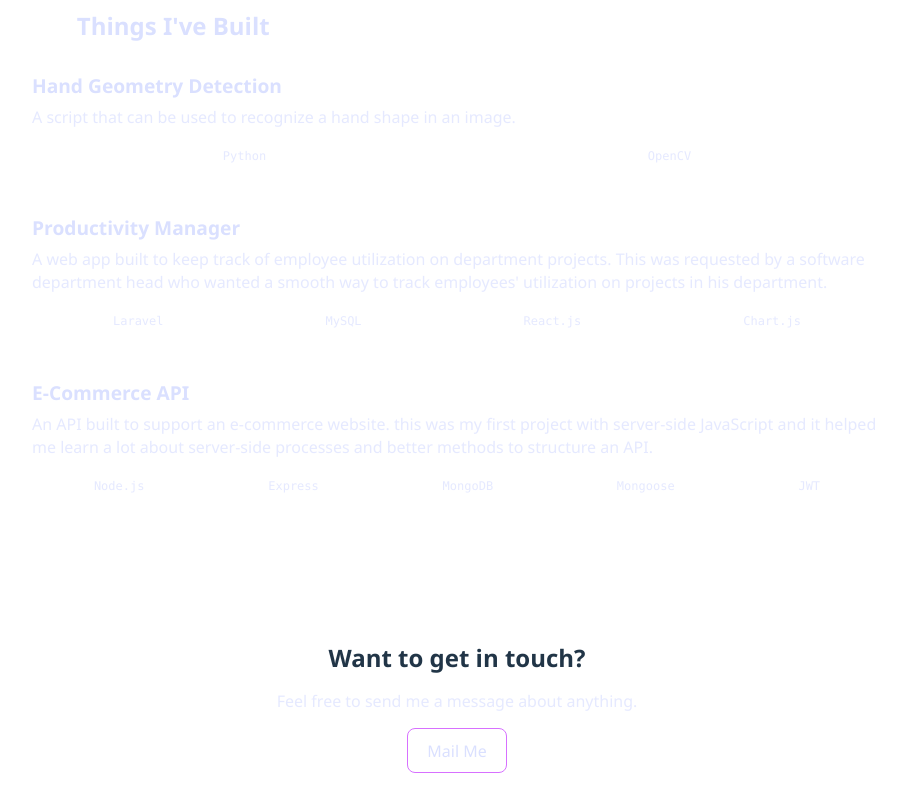
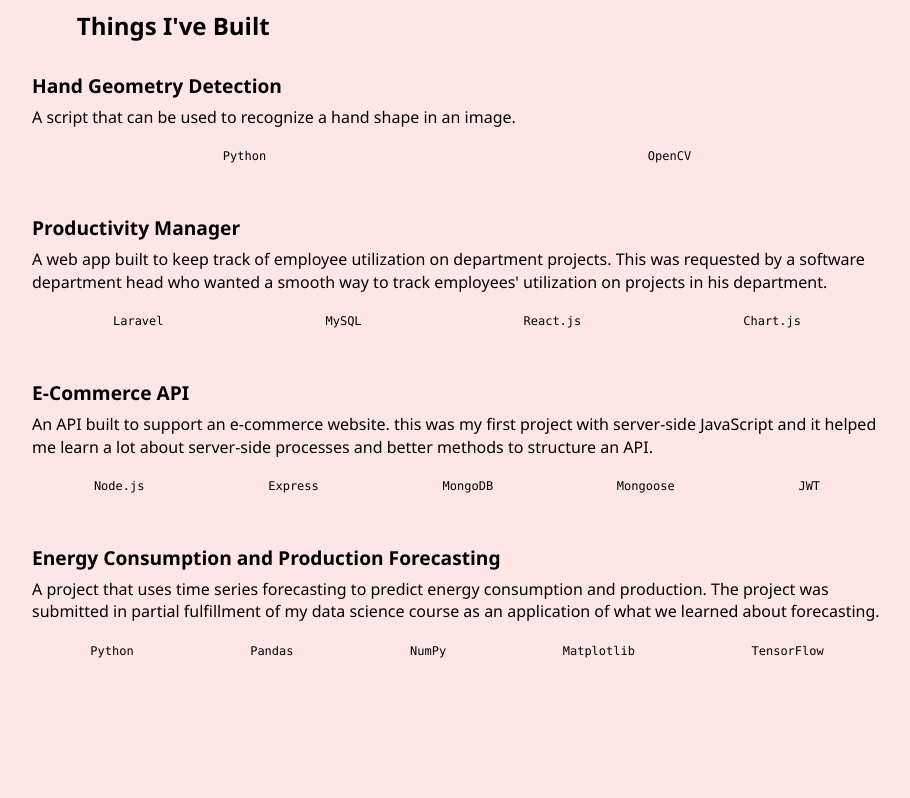
Before and after one commit to belsabbagh/my-portfolio-website, a SvelteKit app: page / in a window 1280 px wide. Shown: the part 1093-1891 px from the top of the page, without its empty margins (188-1098 px from the left). Built offline with nearby package versions, Linux system fonts and the light colour scheme; some icons are missing.

Commit message:
Update color variables and add new project

```diff
--- a/src/app.html
+++ b/src/app.html
@@ -11,13 +11,29 @@
 	</body>
 	<style>
 		:root {
-			--primary: rgb(218, 224, 255);
-			--primary-text: rgb(218, 224, 255, 0.7);
-			--accent: #d770ff;
-			--accent-translucent: rgba(214, 112, 255, 0.2);
-			--shadow: rgba(0, 0, 0, 0.3);
-			--background: rgb(23, 10, 46);
-			--background-header: rgba(23, 10, 46, 0.85);
+			--primary-dark: rgb(218, 224, 255);
+			--primary-text-dark: rgb(218, 224, 255, 0.7);
+			--accent-dark: #d770ff;
+			--accent-translucent-dark: rgba(214, 112, 255, 0.2);
+			--shadow-dark: rgba(0, 0, 0, 0.3);
+			--background-dark: rgb(23, 10, 46);
+			--background-header-dark: rgba(23, 10, 46, 0.85);
+
+			--primary-light: black;
+			--primary-text-light: black;
+			--accent-light: #7469B6;
+			--accent-translucent-light: rgba(225, 175, 209, 0.2);
+			--shadow-light: rgba(0, 0, 0, 0.3);
+			--background-light: rgb(255, 230, 230);
+			--background-header-light: rgb(255, 230, 230, 0.85);
+
+			--primary: var(--primary-dark);
+			--primary-text-dark: var(--primary-text-dark);
+			--accent: var(--accent-dark);
+			--accent-translucent: var(--accent-translucent-dark);
+			--shadow: var(--shadow-dark);
+			--background: var(--background-dark);
+			--background-header: var(--background-header-dark);
 
 			--default-font: 'Segoe UI', Tahoma, Geneva, Verdana, sans-serif;
 			--code-font: 'Fira Code', Monaco, monospace;
@@ -147,14 +163,20 @@
 
 		@media (prefers-color-scheme: light) {
 			:root {
-				color: #213547;
-				background-color: #ffffff;
+				--primary: var(--primary-light);
+				--primary-text: var(--primary-text-light);
+				--accent: var(--accent-light);
+				--accent-translucent: var(--accent-translucent-light);
+				--shadow: var(--shadow-light);
+				--background: var(--background-light);
+				--background-header: var(--background-header-light);
+
 			}
 			a:hover {
-				color: #747bff;
+				color: #7469B6;
 			}
 			button {
-				background-color: #f9f9f9;
+				background-color: var(--accent);
 			}
 		}
 
--- a/src/config/projects.js
+++ b/src/config/projects.js
@@ -1,28 +1,39 @@
-const projects= [
+const projects = [
   {
-    title: 'Hand Geometry Detection',
-    description: 'A script that can be used to recognize a hand shape in an image.',
-    stack: ['Python', 'OpenCV'],
-    href: 'https://github.com/belal-elsabbagh/hand-geometry-detection.git'
+    title: "Hand Geometry Detection",
+    description:
+      "A script that can be used to recognize a hand shape in an image.",
+    stack: ["Python", "OpenCV"],
+    href: "https://github.com/belal-elsabbagh/hand-geometry-detection.git",
   },
   {
-    title: 'Productivity Manager',
+    title: "Productivity Manager",
     description: `A web app built to keep track of employee utilization on
     department projects. This was requested by a software department
     head who wanted a smooth way to track employees' utilization on projects
     in his department.`,
-    stack: ['Laravel', 'MySQL', 'React.js', 'Chart.js'],
-    href: 'https://github.com/belsabbagh/productivity-manager-web-app.git'
+    stack: ["Laravel", "MySQL", "React.js", "Chart.js"],
+    href: "https://github.com/belsabbagh/productivity-manager-web-app.git",
   },
   {
-    title: 'E-Commerce API',
+    title: "E-Commerce API",
     description: `An API built to support an e-commerce website.
     this was my first project with server-side JavaScript
     and it helped me learn a lot about server-side
     processes and better methods to structure an API.`,
-    stack: ['Node.js', 'Express', 'MongoDB', 'Mongoose', 'JWT'],
-    href: 'https://github.com/belal-elsabbagh/e-commerce-app.git'
-  }
+    stack: ["Node.js", "Express", "MongoDB", "Mongoose", "JWT"],
+    href: "https://github.com/belal-elsabbagh/e-commerce-app.git",
+  },
+
+  {
+    title: "Energy Consumption and Production Forecasting",
+    description: `A project that uses time series forecasting to predict
+  energy consumption and production. The project was submitted in partial
+  fulfillment of my data science course as an application of what we learned
+  about forecasting.`,
+    stack: ["Python", "Pandas", "NumPy", "Matplotlib", "TensorFlow"],
+    href: "https://github.com/belsabbagh/energy-forecasting.git",
+  },
 ];
 
 export default projects;
--- a/src/routes/+page.svelte
+++ b/src/routes/+page.svelte
@@ -2,12 +2,12 @@
   import MdTagFaces from "svelte-icons/md/MdTagFaces.svelte";
   import MdContentPaste from "svelte-icons/md/MdContentPaste.svelte";
   import MdCode from "svelte-icons/md/MdCode.svelte";
-  import Main from "../layouts/Main.svelte";
   import MainSection from "../layouts/MainSection.svelte";
   import TextLink from "../components/TextLink.svelte";
   import projects from "../config/projects";
   import contacts from "../config/contacts";
   import Project from "../components/Project.svelte";
+  import HomePage from "../layouts/HomePage.svelte";
   let experience = [
     {
       company: "VOYANCE Medical",
@@ -29,7 +29,7 @@
   ];
 </script>
 
-<Main>
+<HomePage>
   <section>
     <div class="intro">
       <code class="greeting">Nice to meet you. My name is</code>
@@ -94,7 +94,7 @@
     <p>Feel free to send me a message about anything.</p>
     <a class="button-link" href={contacts.email.link}>Mail Me</a>
   </section>
-</Main>
+</HomePage>
 
 <style>
   .section-icon {
```
Also changed, not shown: src/layouts/HomePage.svelte (renamed from src/layouts/Main.svelte).
